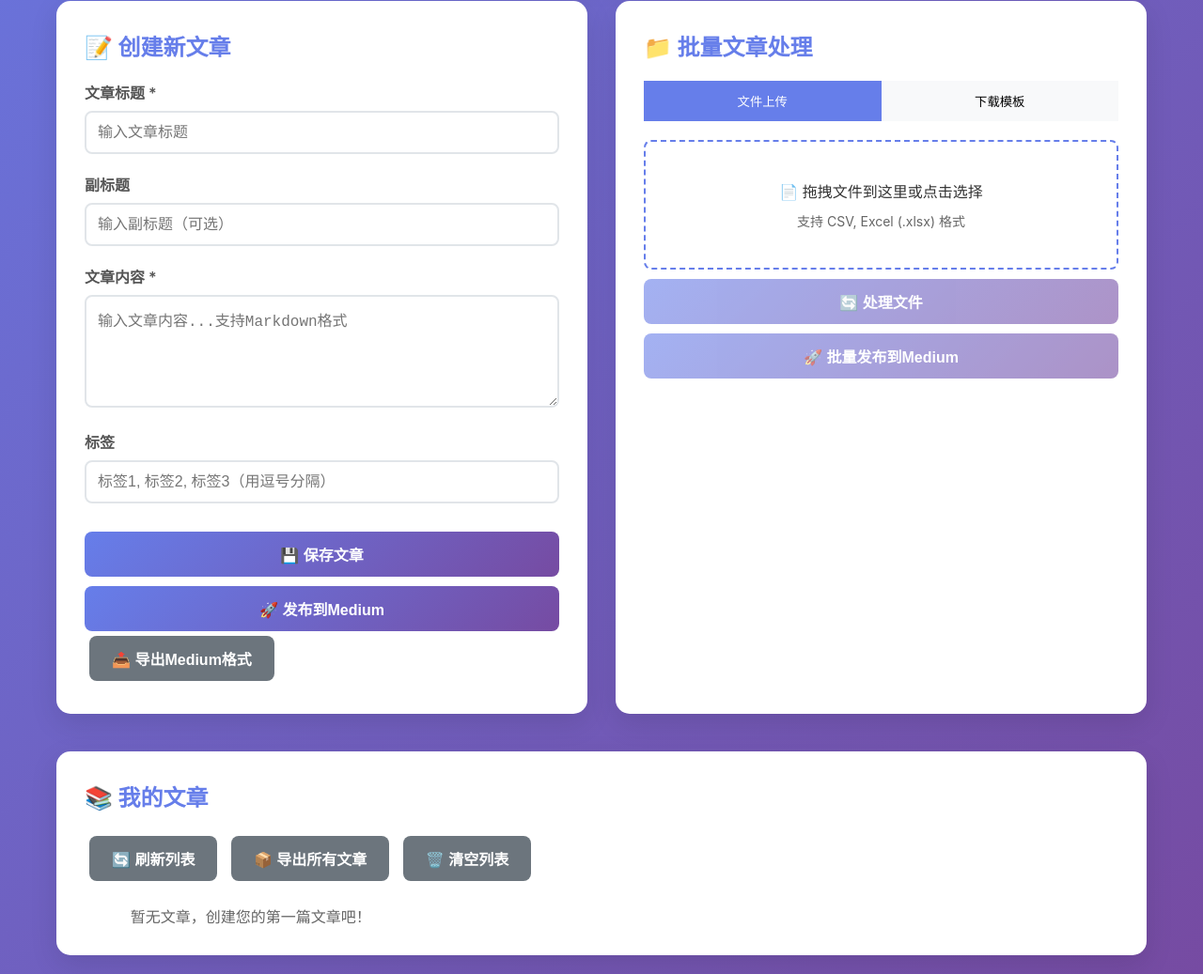
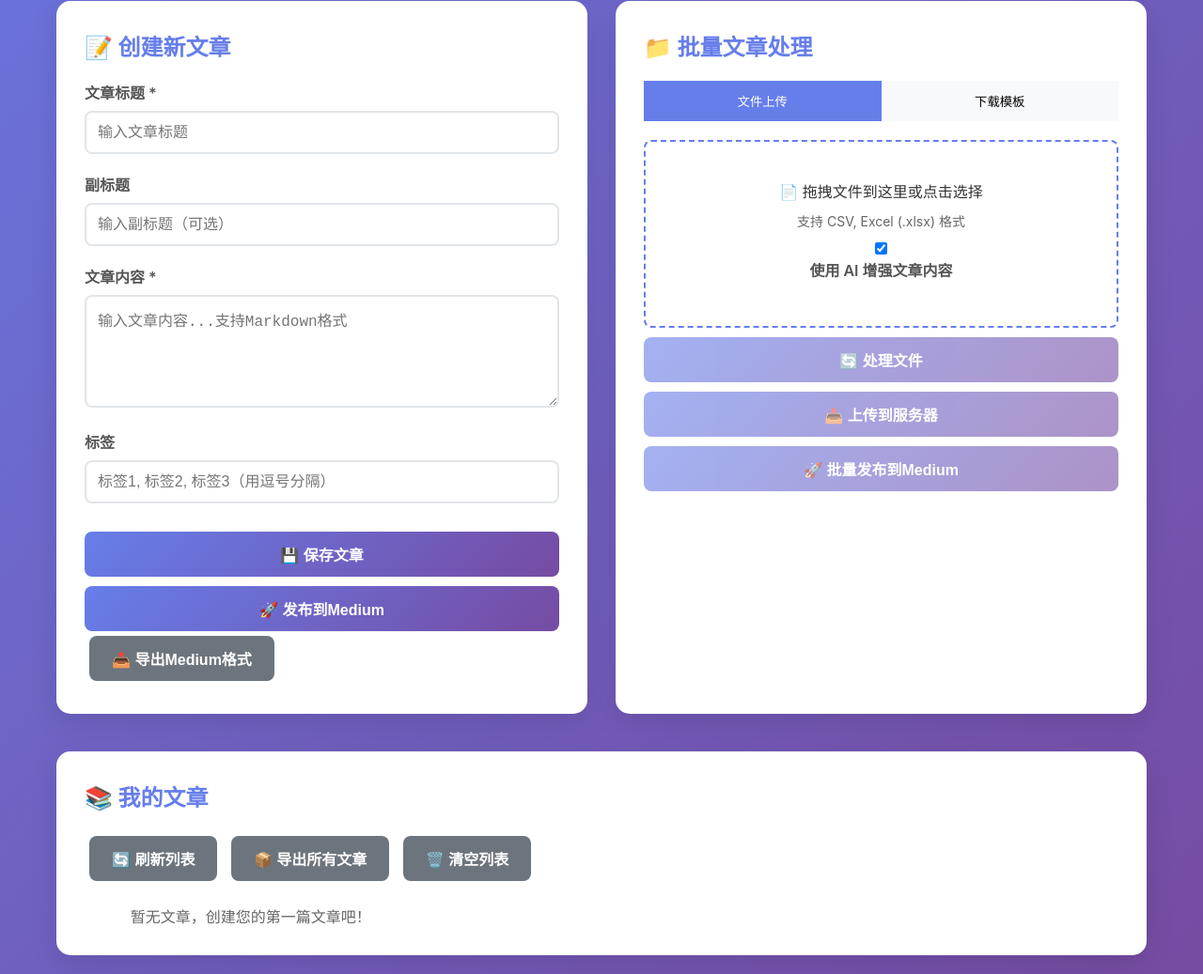
Before and after one commit to zhangxin15435/medium__autopost, a website: page static-app.html in a window 1280 px wide. Shown: the part 729-1766 px from the top of the page at 94% size. Drawn offline with Linux system fonts and the light colour scheme.

Commit message:
修复CSV上传功能，添加服务器上传按钮和增强AI选项

```diff
--- a/static-app.html
+++ b/static-app.html
@@ -390,12 +390,19 @@
                             <p style="color: #666; font-size: 14px; margin-top: 10px;">
                                 支持 CSV, Excel (.xlsx) 格式
                             </p>
+                            <div style="margin-top: 10px;">
+                                <input type="checkbox" id="enhanceAI" checked>
+                                <label for="enhanceAI">使用 AI 增强文章内容</label>
+                            </div>
                             <input type="file" id="fileInput" accept=".csv,.xlsx" style="display: none;">
                         </div>
                     </div>
 
                     <button class="btn" id="processBtn" disabled onclick="processFile()">
                         🔄 处理文件
+                    </button>
+                    <button class="btn" id="uploadBtn" disabled onclick="uploadToServer()">
+                        📤 上传到服务器
                     </button>
                     <button class="btn" id="batchPublishBtn" disabled onclick="batchPublishArticles()">
                         🚀 批量发布到Medium
@@ -524,6 +531,7 @@
 
             currentFile = file;
             document.getElementById('processBtn').disabled = false;
+            document.getElementById('uploadBtn').disabled = false;
 
             const fileUpload = document.getElementById('fileUpload');
             fileUpload.innerHTML = `
@@ -542,6 +550,7 @@
         function clearFile() {
             currentFile = null;
             document.getElementById('processBtn').disabled = true;
+            document.getElementById('uploadBtn').disabled = true;
             document.getElementById('fileUpload').innerHTML = `
                 <div>
                     <p>📄 拖拽文件到这里或点击选择</p>
@@ -550,6 +559,51 @@
                     </p>
                 </div>
             `;
+        }
+
+        // 上传文件到服务器
+        async function uploadToServer() {
+            if (!currentFile) return;
+
+            const btn = document.getElementById('uploadBtn');
+            const originalText = btn.innerHTML;
+            btn.disabled = true;
+            btn.innerHTML = '<span class="loading"></span> 上传中...';
+
+            try {
+                const formData = new FormData();
+                formData.append('table', currentFile); // 使用'table'字段名，与API匹配
+                formData.append('enhanceWithAI', document.getElementById('enhanceAI')?.checked || false);
+
+                console.log('开始上传文件到服务器:', currentFile.name);
+
+                const response = await fetch('/api/batch-upload', {
+                    method: 'POST',
+                    body: formData
+                });
+
+                if (!response.ok) {
+                    const errorText = await response.text();
+                    console.error('上传失败:', response.status, errorText);
+                    throw new Error(`服务器错误 (${response.status}): ${errorText}`);
+                }
+
+                const result = await response.json();
+
+                if (result.success) {
+                    showNotification(`文件上传成功: ${currentFile.name}`, 'success');
+                    showResult(`上传成功! 文件: ${currentFile.name}\n\n${JSON.stringify(result.data, null, 2)}`);
+                    clearFile();
+                } else {
+                    throw new Error(result.error || '上传失败，服务器未返回错误详情');
+                }
+            } catch (error) {
+                console.error('上传错误:', error);
+                showNotification('上传失败: ' + error.message, 'error');
+            } finally {
+                btn.disabled = false;
+                btn.innerHTML = originalText;
+            }
         }
 
         // 处理文件
@@ -576,6 +630,8 @@
                     }
 
                     // 检查是否是特殊格式的内容库文件
+                    // 获取数据中的标题行
+                    const headers = Object.keys(data[0] || {});
                     const isContentLibraryFile =
                         headers.includes('主题') &&
                         headers.includes('发布') &&
```
Also changed, not shown: public/index.html (+1 -1 lines).
